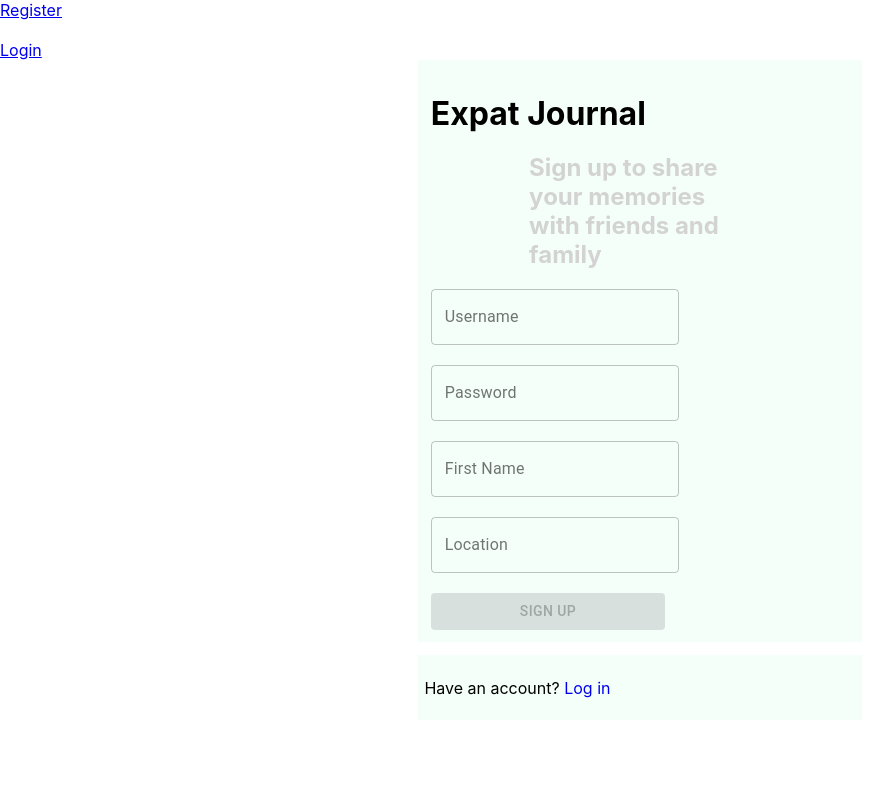
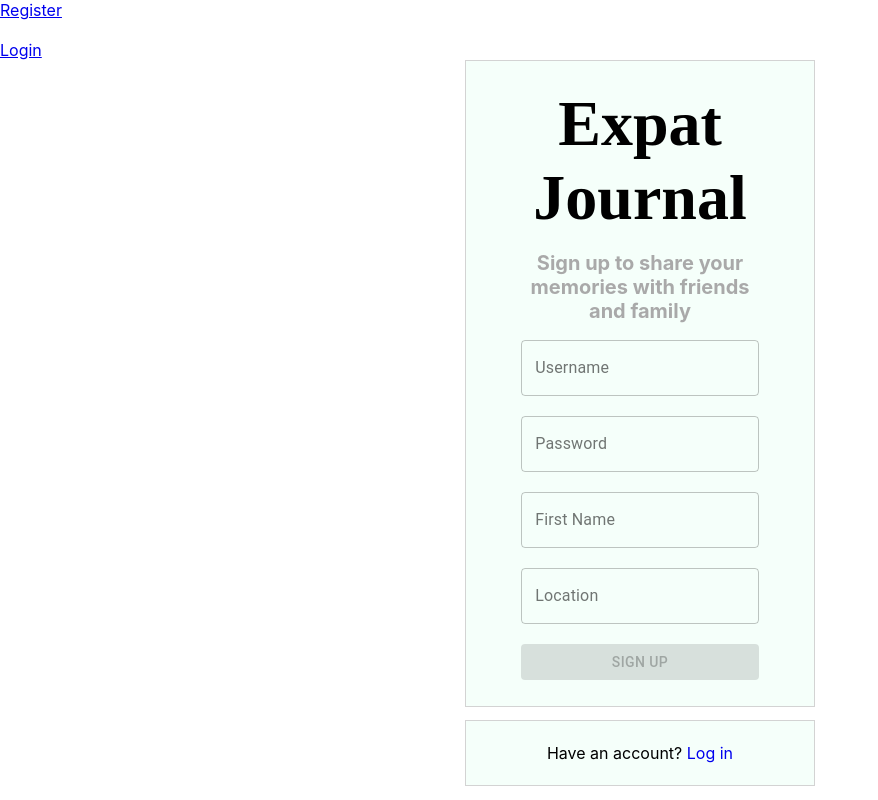
Before and after one commit to Build-Week-PTCT-Expat-Journal-3/front-end, a React (Create React App) app: page /register in a window 1280 px wide. Shown: the whole page, without its empty margins (0-878 px from the left). Built offline with nearby package versions, Linux system fonts and the light colour scheme; no server answers.

Commit message:
minor adjustments

```diff
--- a/src/components/Register.js
+++ b/src/components/Register.js
@@ -1,8 +1,9 @@
 import React, { useState, useEffect } from 'react';
 import * as yup from 'yup';
-import { Link, useHistory } from 'react-router-dom';
-import { axiosWithAuth } from "../utils/axiosWithAuth";
+import axios from 'axios';
+import { Link } from 'react-router-dom';
 import { Container, TextField, Button } from '@material-ui/core';
+import { findByLabelText } from '@testing-library/react';
 
 const formSchema = yup.object().shape({
     username: yup.string().required('Enter a username'),
@@ -12,7 +13,7 @@ const formSchema = yup.object().shape({
 })
 
 export const Register = () => {
-    const {push} = useHistory();
+
     const [buttonDisable, setButtonDisable] = useState(true);
 
     const [formState, setFormState] = useState({
@@ -65,11 +66,10 @@ export const Register = () => {
     const formSubmit = (e) => {
         e.preventDefault();
         console.log('User Registration Successful');
-        axiosWithAuth()
-            .post('auth/register', formState)
+        axios
+            .post('https://expat-journalp16.herokuapp.com/api/auth/register', formState)
             .then( res => {
                 console.log(res);
-                push("/login")
                 setUser([...user, res.data]);
                 setFormState({
                     username: '',
@@ -83,11 +83,10 @@ export const Register = () => {
 
     return (
         <div>
-            <Container maxWidth='xs' style={styles.registerForm}>
+            <Container maxWidth='xs' style={styles.registerContainer}>
                 <h1 style={styles.h1}>Expat Journal</h1>
                 <h2 style={styles.h2}>Sign up to share your memories with friends and family</h2>
-                <form onSubmit={formSubmit}>
-                    <div>
+                <form onSubmit={formSubmit} style={styles.registerForm}>
                         <TextField
                             variant='outlined'
                             type='text'
@@ -98,9 +97,7 @@ export const Register = () => {
                             error={errorState.username.length > 0 ? true : null}
                             helperText={errorState.username.length > 0 ? (errorState.username) : null}
                         />
-                    </div>
                     <br/>
-                    <div>
                         <TextField
                             variant='outlined'
                             type='password'
@@ -111,9 +108,7 @@ export const Register = () => {
                             error={errorState.password.length > 0 ? true : null}
                             helperText={errorState.password.length > 0 ? (errorState.password) : null}
                         />
-                    </div>
                     <br/>
-                    <div>
                         <TextField
                             variant='outlined'
                             type='text'
@@ -124,9 +119,7 @@ export const Register = () => {
                             error={errorState.firstname.length > 0 ? true : null}
                             helperText={errorState.firstname.length > 0 ? (errorState.firstname) : null}
                         />
-                    </div>
                     <br/>
-                    <div>
                         <TextField
                             variant='outlined'
                             type='text'
@@ -137,7 +130,6 @@ export const Register = () => {
                             error={errorState.location.length > 0 ? true : null}
                             helperText={errorState.location.length > 0 ? (errorState.location) : null}
                         />
-                    </div>
                         <br/>
                     <Button
                         type='submit'
@@ -150,9 +142,7 @@ export const Register = () => {
                 </form>
             </Container>
             <Container maxWidth='xs' style={styles.registerFooter}>
-                <div>
-                    <p>Have an account? <Link to="./" style={styles.link}>Log in</Link></p>
-                </div>
+                <p>Have an account? <Link to="./" style={styles.link}>Log in</Link></p>
             </Container>
         </div>
     )
@@ -161,28 +151,46 @@ export const Register = () => {
 const styles = {
 
     h1: {
-        margin: '.67em 0 0 0',
-
+        margin: '0',
+        justifyContent: 'center',
+        textAlign: 'center',
+        padding: '0 10%',
+        fontSize: '4rem',
+        fontFamily: 'Brush Script MT, Brush Script Std, cursive'
     },
 
     h2: {
-        padding: '0 23.5%',
-        color: 'lightgrey',
+        justifyContent: 'center',
+        padding: '0 10%',
+        textAlign: 'center',
+        fontSize: '1.25rem',
+        color: 'darkgrey',
+    },
+
+    registerContainer: {
+        display: 'flex',
+        flexDirection: 'column',
+        maxWidth: '350px',
+        padding: '2%',
+        border: '1px solid lightgrey',
+        backgroundColor: 'mintcream'
     },
 
     registerForm: {
         display: 'flex',
         flexDirection: 'column',
-        padding: '1%',
-        backgroundColor: 'mintcream'
-
+        justifyContent: 'center',
+        padding: '0 10%'
     },
 
     registerFooter: {
+        display: 'flex',
+        justifyContent: 'center',
         marginTop: '1%',
         padding: '.5%',
+        maxWidth: '350px',
+        border: '1px solid lightgrey',
         backgroundColor: 'mintcream',
-
     },
 
     link: {
@@ -191,6 +199,5 @@ const styles = {
 
     button: {
         width: '100%',
-        maxWidth: '56%'
     }
 }
```
